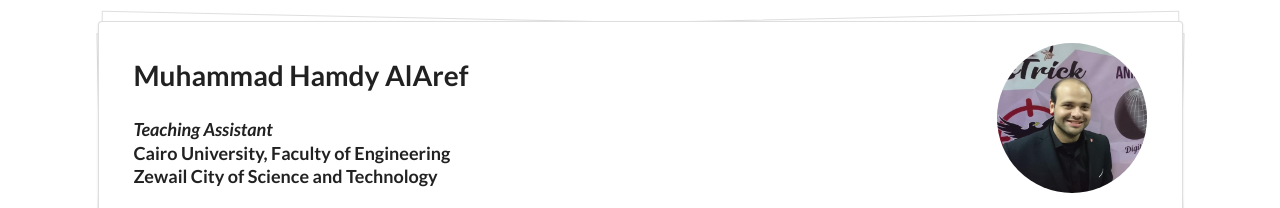
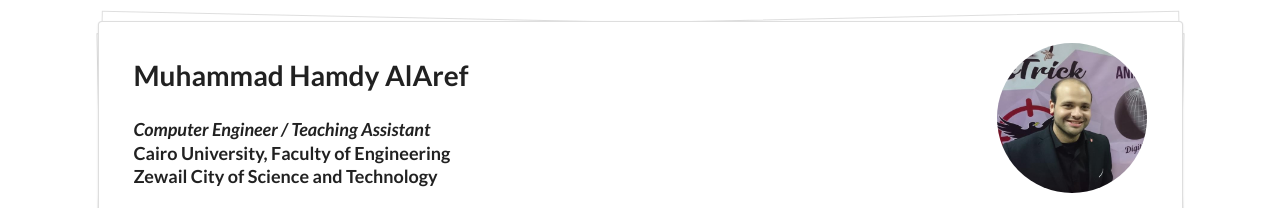
Before and after one commit to malaref/muhammad-alaref.github.io, a plain HTML site: page index.html in a window 1280 px wide. Shown: the top 208 px of the page. Drawn offline with nearby package versions, Linux system fonts and the light colour scheme.

Commit message:
Update page

```diff
--- a/index.html
+++ b/index.html
@@ -15,7 +15,7 @@
         <div class="ui top padded one column grid">
           <div class="ui column left aligned"><img class="ui image circular right floated small computer tablet only grid" src="me.jpg">
             <h1 class="ui header" style="margin-top: 0;">Muhammad Hamdy AlAref</h1>
-            <h3 class="ui"><i>Teaching Assistant<br/></i><a href="http://eng.cu.edu.eg/" target="_blank" rel="noopener noreferrer" style="color: inherit;">Cairo University, Faculty of Engineering<br/></a><a href="http://zewailcity.edu.eg/" target="_blank" rel="noopener noreferrer" style="color: inherit;">Zewail City of Science and Technology<br/></a></h3>
+            <h3 class="ui"><i>Computer Engineer / Teaching Assistant<br/></i><a href="http://eng.cu.edu.eg/" target="_blank" rel="noopener noreferrer" style="color: inherit;">Cairo University, Faculty of Engineering<br/></a><a href="http://zewailcity.edu.eg/" target="_blank" rel="noopener noreferrer" style="color: inherit;">Zewail City of Science and Technology<br/></a></h3>
           </div>
         </div>
         <div class="ui bottom padded large buttons stackable centered grid"><a class="ui basic button" href="/Muhammad_Hamdy_AlAref.pdf"><i class="file pdf outline icon"></i>Resume</a><a class="ui basic button" href="mailto:muhammad@alaref.me"><i class="envelope outline icon"></i>Email</a><a class="ui basic button" href="https://github.com/muhammad-alaref"><i class="github icon"></i>GitHub</a><a class="ui basic button" href="https://www.linkedin.com/in/muhammad-alaref/"><i class="linkedin icon"></i>LinkedIn</a></div>
```
